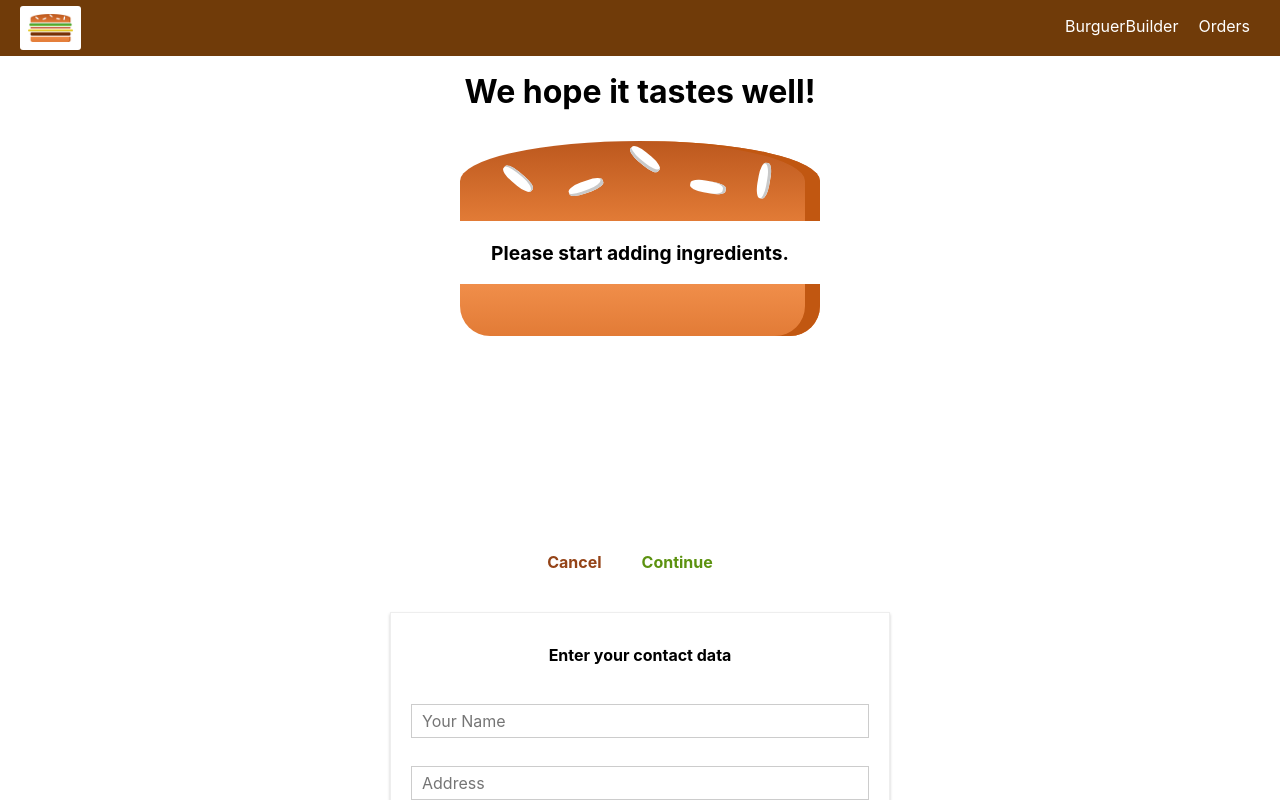
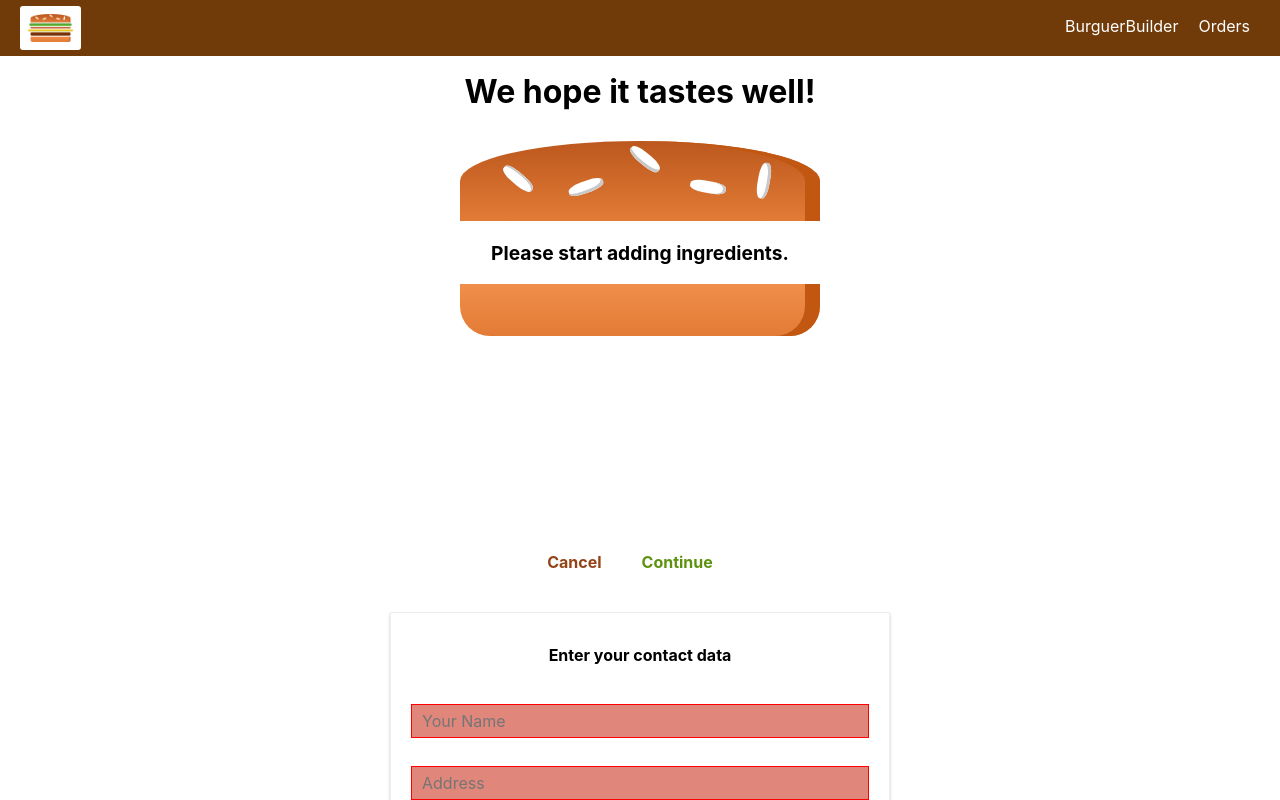
Before and after one commit to gonzaloamadio/burger-builder, a React (Create React App) app: page /checkout in a window 1280 px wide. Both pictures are taken after a click on the button "Continue". Shown: the top 800 px of the page. Built offline with nearby package versions, Linux system fonts and the light colour scheme.

Commit message:
Add visual feedback to validation
 Changes to be committed:
	modified:   src/components/UI/Input/Input.js
	modified:   src/components/UI/Input/Input.module.css
	modified:   src/containers/checkout/ContactData/ContactData.js

```diff
--- a/src/components/UI/Input/Input.js
+++ b/src/components/UI/Input/Input.js
@@ -4,13 +4,17 @@ import classes from './Input.module.css';
 // We create a dynamic element. Can be an input,
 const input = props => {
   let inputElement = null;
+  // By default , all have inputElement class.
+  const inputClasses = [classes.InputElement];
+
+  props.invalid && props.shouldValidate && inputClasses.push(classes.Invalid);
 
   switch (props.elementType) {
     case 'input':
       // Inside props.elementConfig, there will be HTML tags
       inputElement = (
         <input
-          className={classes.InputElement}
+          className={inputClasses.join(' ')}
           {...props.elementConfig}
           value={props.value}
           onChange={props.changed}
@@ -20,7 +24,7 @@ const input = props => {
     case 'textArea':
       inputElement = (
         <textarea
-          className={classes.InputElement}
+          className={inputClasses.join(' ')}
           {...props.elementConfig}
           value={props.value}
           onChange={props.changed}
@@ -30,7 +34,7 @@ const input = props => {
     case 'select':
       inputElement = (
         <select
-          className={classes.InputElement}
+          className={inputClasses.join(' ')}
           value={props.value}
           onChange={props.changed}
         >
@@ -45,7 +49,7 @@ const input = props => {
     default:
       inputElement = (
         <input
-          className={classes.InputElement}
+          className={inputClasses.join(' ')}
           {...props.elementConfig}
           value={props.value}
           onChange={props.changed}
--- a/src/components/UI/Input/Input.module.css
+++ b/src/components/UI/Input/Input.module.css
@@ -26,3 +26,8 @@
   outline: none;
   background-color: #ccc;
 }
+
+.Invalid {
+  border: 1px solid red;
+  background-color: rgb(224, 134, 123);
+}
--- a/src/containers/checkout/ContactData/ContactData.js
+++ b/src/containers/checkout/ContactData/ContactData.js
@@ -31,7 +31,11 @@ export default class ContactData extends Component {
           type: 'text',
           placeholder: 'Address'
         },
-        value: ''
+        value: '',
+        validation: {
+          required: true
+        },
+        valid: false
       },
       email: {
         elementType: 'input',
@@ -121,13 +125,13 @@ export default class ContactData extends Component {
     let isValid = true;
 
     if (rules.required) {
-      isValid = value.trim() !== '' && isValida;
+      isValid = value.trim() !== '' && isValid;
     }
     if (rules.minLength) {
-      isValid = value.length >= rules.minLength && isValida;
+      isValid = value.length >= rules.minLength && isValid;
     }
     if (rules.maxLength) {
-      isValid = value.length <= rules.maxLength && isValida;
+      isValid = value.length <= rules.maxLength && isValid;
     }
 
     return isValid;
@@ -154,7 +158,6 @@ export default class ContactData extends Component {
       updatedFormElement.value,
       updatedFormElement.validation
     );
-    console.log(updatedFormElement.valid);
     orderFormUpdated[inputIdentifier] = updatedFormElement;
     this.setState({ orderForm: orderFormUpdated });
   };
@@ -176,6 +179,8 @@ export default class ContactData extends Component {
             elementType={formElement.config.elementType}
             elementConfig={formElement.config.elementConfig}
             value={formElement.config.value}
+            invalid={!formElement.config.valid}
+            shouldValidate={formElement.config.validation}
             changed={event => this.inputChangeHandler(event, formElement.id)}
           />
         ))}
```
